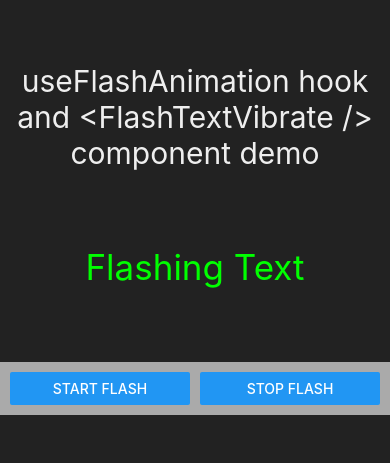
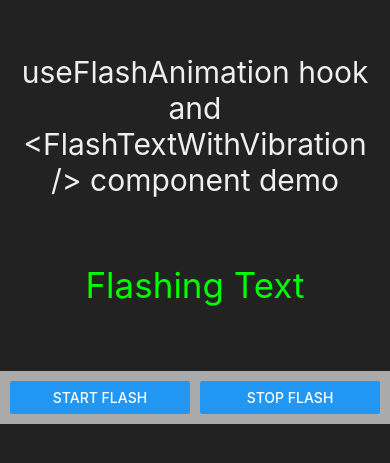
Before and after one commit to zoolu-got-rhythm/react-native-useFlashingAnimation, a React Native app: screen / in a window 390 px wide. Shown: the part 183-646 px from the top of the page. Built offline with nearby package versions, Linux system fonts and the light colour scheme.

Commit message:
refactored code to be cleaner and DRYer

```diff
--- a/App.tsx
+++ b/App.tsx
@@ -1,6 +1,6 @@
 import { useState } from "react";
 import { Button, StyleSheet, Text, View } from "react-native";
-import { FlashTextVibrate } from "./FlashingTextVibrate";
+import { FlashTextWithVibration } from "./FlashingTextVibrate";
 
 export default function App() {
   const [shouldFlashText, setShouldFlashText] = useState<boolean>(false);
@@ -21,10 +21,10 @@ export default function App() {
             marginHorizontal: 15,
           }}
         >
-          {"useFlashAnimation hook and <FlashTextVibrate /> component demo"}
+          {"useFlashAnimation hook and <FlashTextWithVibration /> component demo"}
         </Text>
 
-        <FlashTextVibrate
+        <FlashTextWithVibration
           flash={shouldFlashText}
           flashSpeedInMs={500}
           text={"Flashing Text"}
--- a/FlashingTextVibrate.tsx
+++ b/FlashingTextVibrate.tsx
@@ -7,21 +7,19 @@ interface FlashTextProps {
   text: string;
   flash: boolean;
   styles?: StyleProp<TextStyle>;
+  onFlashStarted?: (flashDurationInMs: number) => void;
 }
 
-export const FlashTextVibrate = ({
+export const FlashText = ({
   flashSpeedInMs,
   text,
   styles,
   flash = false,
+  onFlashStarted,
 }: FlashTextProps) => {
-  const vibratePhone = (durationInMs: number) => {
-    Vibration.vibrate(durationInMs);
-  };
-
   const [fadeAnimOpacityVal, startFlashFn, stopFlashFn] = useFlashAnimation(
     flashSpeedInMs,
-    vibratePhone
+    onFlashStarted
   );
 
   useEffect(() => {
@@ -38,3 +36,11 @@ export const FlashTextVibrate = ({
     </Animated.Text>
   );
 };
+
+export const FlashTextWithVibration = (props: FlashTextProps) => {
+  const vibratePhone = (durationInMs: number) => {
+    Vibration.vibrate(durationInMs);
+  };
+
+  return <FlashText {...props} onFlashStarted={vibratePhone} />;
+};
```
